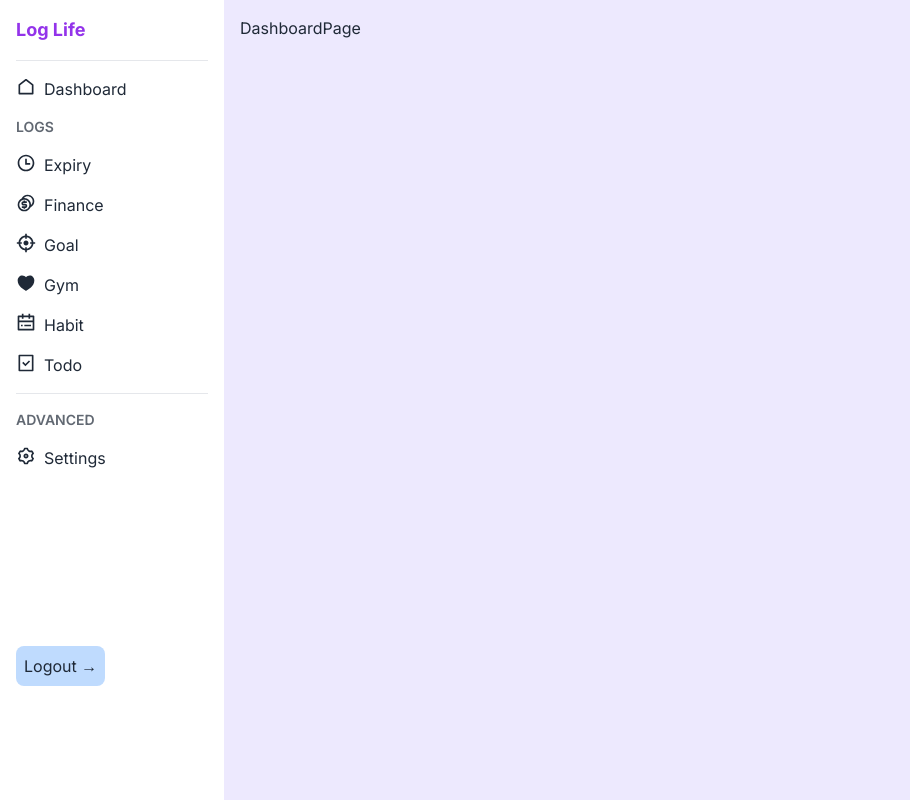
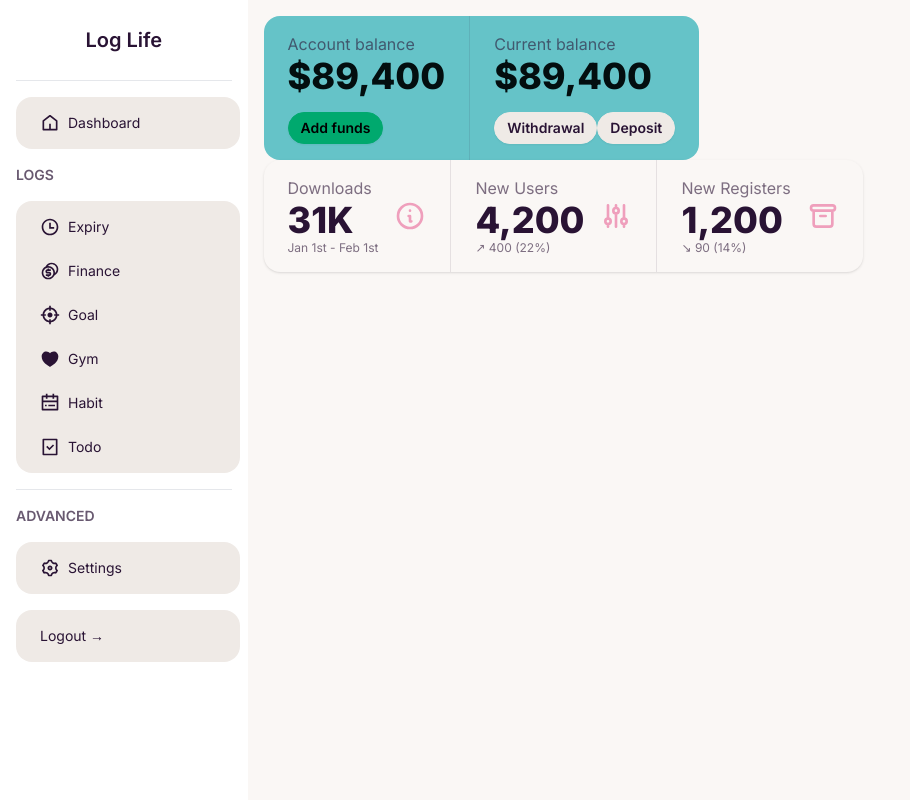
Before and after one commit to Manoj-Karthick/loglife, a Next.js app: page /dashboard in a window 1280 px wide. Shown: the whole page, without its empty margins (0-910 px from the left). Built offline with nearby package versions, Linux system fonts and the light colour scheme.

Commit message:
Used daisy UI and created pretty UI :)

```diff
--- a/app/(components)/AppNav.jsx
+++ b/app/(components)/AppNav.jsx
@@ -5,11 +5,14 @@ import { ReduxProvider } from "../(redux)/provider";
 export default function AppNav() {
   return (
     <div className="p-4 flex flex-col space-y-4">
-      <div className="font-bold text-lg select-none cursor-pointer text-purple-600">
-        Log Life
-      </div>
+      <div className="btn btn-ghost text-xl rounded-box">Log Life</div>
       <hr />
-      <Link href="/dashboard" className="cursor-pointer hover:text-violet-800 ">
+      <ul className="menu bg-base-200 w-56 rounded-box">
+        <li>
+          <Link
+            href="/dashboard"
+            className="cursor-pointer hover:text-violet-800 "
+          >
             <div className="flex gap-2">
               <svg
                 xmlns="http://www.w3.org/2000/svg"
@@ -17,12 +20,17 @@ export default function AppNav() {
                 fill="currentColor"
                 className="w-5 h-5"
               >
-            <path d="M21 20C21 20.5523 20.5523 21 20 21H4C3.44772 21 3 20.5523 3 20V9.48907C3 9.18048 3.14247 8.88917 3.38606 8.69972L11.3861 2.47749C11.7472 2.19663 12.2528 2.19663 12.6139 2.47749L20.6139 8.69972C20.8575 8.88917 21 9.18048 21 9.48907V20ZM19 19V9.97815L12 4.53371L5 9.97815V19H19Z"></path>
+                <path d="M13 19H19V9.97815L12 4.53371L5 9.97815V19H11V13H13V19ZM21 20C21 20.5523 20.5523 21 20 21H4C3.44772 21 3 20.5523 3 20V9.48907C3 9.18048 3.14247 8.88917 3.38606 8.69972L11.3861 2.47749C11.7472 2.19663 12.2528 2.19663 12.6139 2.47749L20.6139 8.69972C20.8575 8.88917 21 9.18048 21 9.48907V20Z"></path>
               </svg>
               Dashboard
             </div>
           </Link>
+        </li>
+      </ul>
+
       <div className="font-semibold text-sm opacity-70 select-none">LOGS</div>
+      <ul class="menu bg-base-200 w-56 rounded-box space-y-2">
+        <li>
           <Link href="/expiry" className="cursor-pointer hover:text-violet-800">
             <div className="flex gap-2">
               <svg
@@ -36,7 +44,12 @@ export default function AppNav() {
               Expiry
             </div>
           </Link>
-      <Link href="/finance" className="cursor-pointer hover:text-violet-800">
+        </li>
+        <li>
+          <Link
+            href="/finance"
+            className="cursor-pointer hover:text-violet-800"
+          >
             <div className="flex gap-2">
               <svg
                 xmlns="http://www.w3.org/2000/svg"
@@ -49,6 +62,8 @@ export default function AppNav() {
               Finance
             </div>
           </Link>
+        </li>
+        <li>
           <Link href="/goal" className="cursor-pointer hover:text-violet-800">
             <div className="flex gap-2">
               <svg
@@ -62,6 +77,8 @@ export default function AppNav() {
               Goal
             </div>
           </Link>
+        </li>
+        <li>
           <Link href="/gym" className="cursor-pointer hover:text-violet-800">
             <div className="flex gap-2">
               <svg
@@ -75,6 +92,8 @@ export default function AppNav() {
               Gym
             </div>
           </Link>
+        </li>
+        <li>
           <Link href="/habit" className="cursor-pointer hover:text-violet-800">
             <div className="flex gap-2">
               <svg
@@ -88,6 +107,8 @@ export default function AppNav() {
               Habit
             </div>
           </Link>
+        </li>
+        <li>
           <Link href="/todo" className="cursor-pointer hover:text-violet-800">
             <div className="flex gap-2">
               <svg
@@ -101,11 +122,19 @@ export default function AppNav() {
               Todo
             </div>
           </Link>
+        </li>
+      </ul>
+
       <hr />
       <div className="font-semibold text-sm opacity-70 select-none">
         ADVANCED
       </div>
-      <Link href="/settings" className="cursor-pointer hover:text-violet-800">
+      <ul class="menu bg-base-200 w-56 rounded-box">
+        <li>
+          <Link
+            href="/settings"
+            className="cursor-pointer hover:text-violet-800"
+          >
             <div className="flex gap-2">
               <svg
                 xmlns="http://www.w3.org/2000/svg"
@@ -118,6 +147,8 @@ export default function AppNav() {
               Settings
             </div>
           </Link>
+        </li>
+      </ul>
       <ReduxProvider>
         <Logout></Logout>
       </ReduxProvider>
--- a/app/(components)/Logout.jsx
+++ b/app/(components)/Logout.jsx
@@ -21,12 +21,13 @@ const Logout = () => {
   };
   return (
     <div>
-      <button
-        className="cursor-pointer bg-blue-200 p-2 rounded-lg bg-auto mt-40 hover:bg-blue-300 transition-all duration-300"
-        onClick={handleLogout}
-      >
-        Logout &rarr;
-      </button>
+      <ul className="menu bg-base-200 w-56 rounded-box">
+        <li>
+          <button className="" onClick={handleLogout}>
+            Logout &rarr;
+          </button>
+        </li>
+      </ul>
     </div>
   );
 };
--- a/app/(components)/Nav.jsx
+++ b/app/(components)/Nav.jsx
@@ -6,18 +6,48 @@ export default function Nav() {
   return (
     <nav className="flex justify-between text-slate-900 p-4 border-b px-10 md:px-10 lg:px-20">
       <Link
-        className="font-bold text-emerald-500 hover:text-emerald-700"
+        className="font-bold text-emerald-700 bg-emerald-100 rounded-lg py-1.5 px-4 text-lg -m-2"
         href="/"
       >
         LogLife
       </Link>
-      <div className="items-center font-medium space-x-6 hidden md:flex">
-        <Link href="/expiry">Expiry</Link>
-        <Link href="/expiry">Habit</Link>
-        <Link href="/expiry">Finance</Link>
-        <Link href="/expiry">Gym</Link>
-        <Link href="/expiry">Todo</Link>
-        <Link href="/expiry">Goal</Link>
+      <div className="items-center font-medium hidden md:flex">
+        <Link
+          href="/expiry"
+          className="hover:bg-emerald-100 hover:px-3 hover:py-2 hover:-my-2 rounded-lg px-3"
+        >
+          Expiry
+        </Link>
+        <Link
+          href="/expiry"
+          className="hover:bg-emerald-100 hover:px-3 hover:py-2 hover:-my-2 rounded-lg px-3"
+        >
+          Habit
+        </Link>
+        <Link
+          href="/expiry"
+          className="hover:bg-emerald-100 hover:px-3 hover:py-2 hover:-my-2 rounded-lg px-3"
+        >
+          Finance
+        </Link>
+        <Link
+          href="/expiry"
+          className="hover:bg-emerald-100 hover:px-3 hover:py-2 hover:-my-2 rounded-lg px-3"
+        >
+          Gym
+        </Link>
+        <Link
+          href="/expiry"
+          className="hover:bg-emerald-100 hover:px-3 hover:py-2 hover:-my-2 rounded-lg px-3"
+        >
+          Todo
+        </Link>
+        <Link
+          href="/expiry"
+          className="hover:bg-emerald-100 hover:px-3 hover:py-2 hover:-my-2 rounded-lg px-3"
+        >
+          Goal
+        </Link>
       </div>
       <div>
         <Link
--- a/app/(home)/dashboard/page.jsx
+++ b/app/(home)/dashboard/page.jsx
@@ -1,7 +1,92 @@
 import React from "react";
 
 const DashboardPage = () => {
-  return <div>DashboardPage</div>;
+  return (
+    <div>
+      <div className="stats bg-primary text-primary-content">
+        <div className="stat">
+          <div className="stat-title">Account balance</div>
+          <div className="stat-value">$89,400</div>
+          <div className="stat-actions">
+            <button className="btn btn-sm btn-success">Add funds</button>
+          </div>
+        </div>
+
+        <div className="stat">
+          <div className="stat-title">Current balance</div>
+          <div className="stat-value">$89,400</div>
+          <div className="stat-actions">
+            <button className="btn btn-sm">Withdrawal</button>
+            <button className="btn btn-sm">Deposit</button>
+          </div>
+        </div>
+      </div>
+      <div className="stats shadow">
+        <div className="stat">
+          <div className="stat-figure text-secondary">
+            <svg
+              xmlns="http://www.w3.org/2000/svg"
+              fill="none"
+              viewBox="0 0 24 24"
+              className="inline-block w-8 h-8 stroke-current"
+            >
+              <path
+                strokeLinecap="round"
+                strokeLinejoin="round"
+                strokeWidth="2"
+                d="M13 16h-1v-4h-1m1-4h.01M21 12a9 9 0 11-18 0 9 9 0 0118 0z"
+              ></path>
+            </svg>
+          </div>
+          <div className="stat-title">Downloads</div>
+          <div className="stat-value">31K</div>
+          <div className="stat-desc">Jan 1st - Feb 1st</div>
+        </div>
+
+        <div className="stat">
+          <div className="stat-figure text-secondary">
+            <svg
+              xmlns="http://www.w3.org/2000/svg"
+              fill="none"
+              viewBox="0 0 24 24"
+              className="inline-block w-8 h-8 stroke-current"
+            >
+              <path
+                strokeLinecap="round"
+                strokeLinejoin="round"
+                strokeWidth="2"
+                d="M12 6V4m0 2a2 2 0 100 4m0-4a2 2 0 110 4m-6 8a2 2 0 100-4m0 4a2 2 0 110-4m0 4v2m0-6V4m6 6v10m6-2a2 2 0 100-4m0 4a2 2 0 110-4m0 4v2m0-6V4"
+              ></path>
+            </svg>
+          </div>
+          <div className="stat-title">New Users</div>
+          <div className="stat-value">4,200</div>
+          <div className="stat-desc">↗︎ 400 (22%)</div>
+        </div>
+
+        <div className="stat">
+          <div className="stat-figure text-secondary">
+            <svg
+              xmlns="http://www.w3.org/2000/svg"
+              fill="none"
+              viewBox="0 0 24 24"
+              className="inline-block w-8 h-8 stroke-current"
+            >
+              <path
+                strokeLinecap="round"
+                strokeLinejoin="round"
+                strokeWidth="2"
+                d="M5 8h14M5 8a2 2 0 110-4h14a2 2 0 110 4M5 8v10a2 2 0 002 2h10a2 2 0 002-2V8m-9 4h4"
+              ></path>
+            </svg>
+          </div>
+          <div className="stat-title">New Registers</div>
+          <div className="stat-value">1,200</div>
+          <div className="stat-desc">↘︎ 90 (14%)</div>
+        </div>
+      </div>
+    </div>
+  );
 };
 
 export default DashboardPage;
--- a/app/(home)/layout.js
+++ b/app/(home)/layout.js
@@ -11,9 +11,9 @@ export const metadata = {
 
 export default function RootLayout({ children }) {
   return (
-    <html lang="en">
+    <html lang="en" data-theme="cupcake">
       <body className={inter.className}>
-        <div className="flex h-screen max-h-screen bg-violet-100">
+        <div className="flex h-screen max-h-screen">
           <div className="bg-white min-w-56">
             <AppNav></AppNav>
           </div>
--- a/app/(landing-page)/page.jsx
+++ b/app/(landing-page)/page.jsx
@@ -6,7 +6,7 @@ import { ReduxProvider } from "../(redux)/provider";
 const Home = () => {
   return (
     <div className="flex flex-col h-screen max-h-screen">
-      <div className="flex flex-col h-screen max-h-screen">
+      <div className="flex flex-col">
         <Nav></Nav>
       </div>
       <div className="container mx-auto">
--- a/tailwind.config.js
+++ b/tailwind.config.js
@@ -16,4 +16,7 @@ module.exports = {
     },
   },
   plugins: [require("daisyui")],
+  daisyui: {
+    themes: ["cupcake"],
+  },
 };
```
Lines whose indentation alone changed are shown as unchanged.
